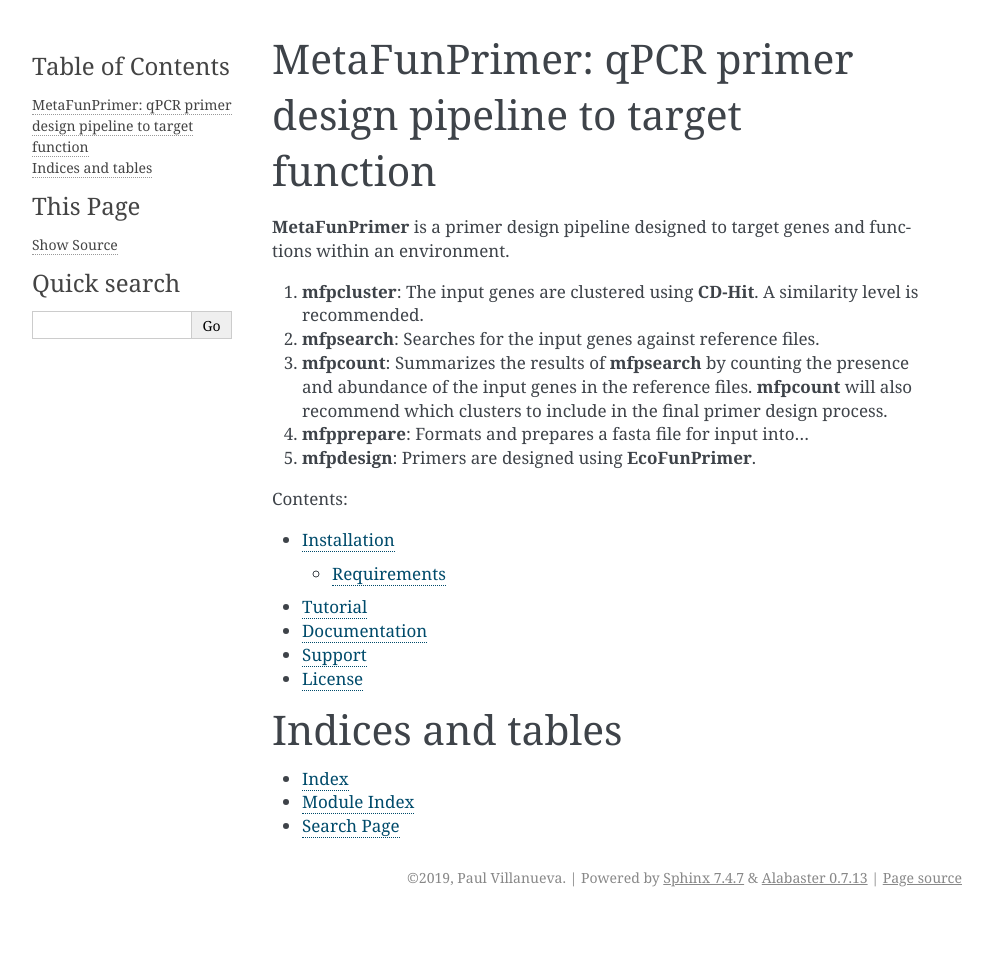
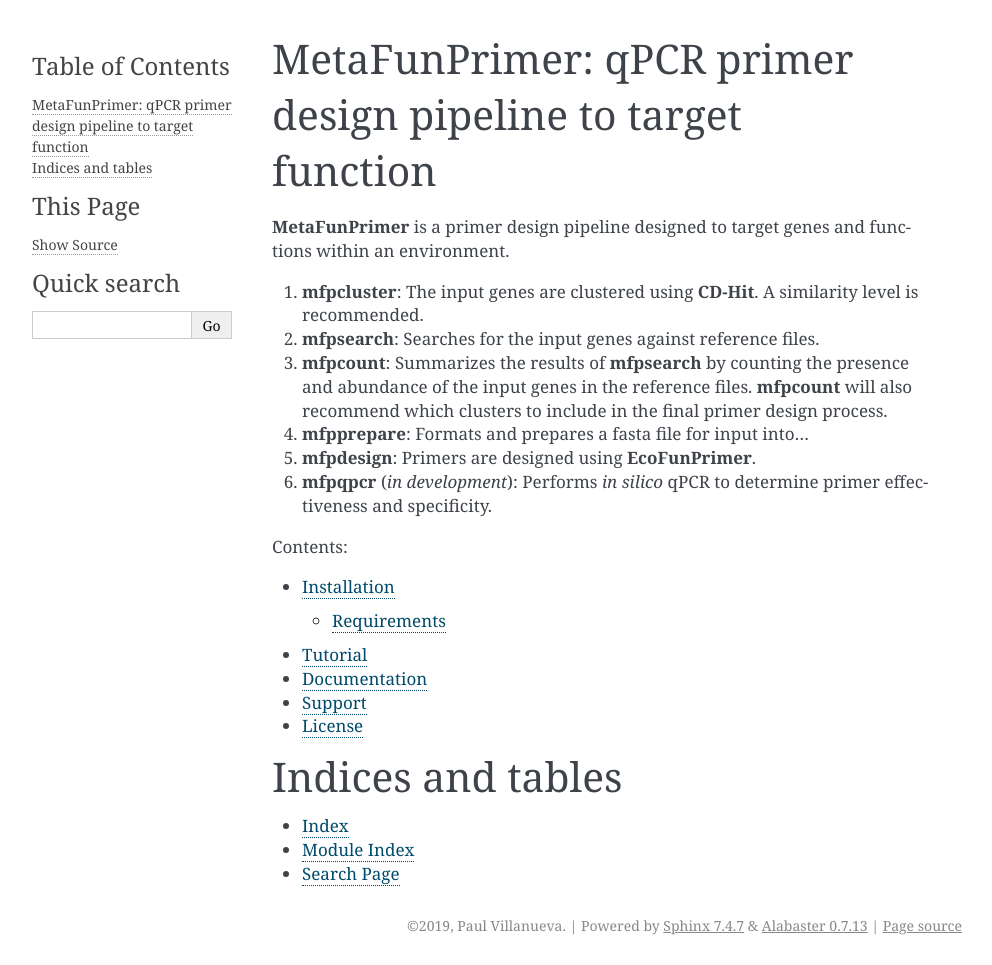
Before and after one commit to pommevilla/MetaFunPrimer, a Sphinx documentation site: the page built from docs/source/index.rst, in a window 1280 px wide. Shown: the whole page, without its empty margins (148-1140 px from the left). Built offline with Sphinx 7.4.7, drawn with Linux system fonts in a browser that asks for light colours; before the commit the page ends 917 px from its top, so only the background shows below that.

Commit message:
Add note about mfpqpcr

```diff
--- a/docs/source/index.rst
+++ b/docs/source/index.rst
@@ -8,6 +8,7 @@ MetaFunPrimer: qPCR primer design pipeline to target function
 3. **mfpcount**: Summarizes the results of **mfpsearch** by counting the presence and abundance of the input genes in the reference files. **mfpcount** will also recommend which clusters to include in the final primer design process.
 4. **mfpprepare**: Formats and prepares a fasta file for input into...
 5. **mfpdesign**: Primers are designed using **EcoFunPrimer**.
+6. **mfpqpcr** (`in development`): Performs `in silico` qPCR to determine primer effectiveness and specificity.
 
 .. toctree::
    :maxdepth: 2
```
